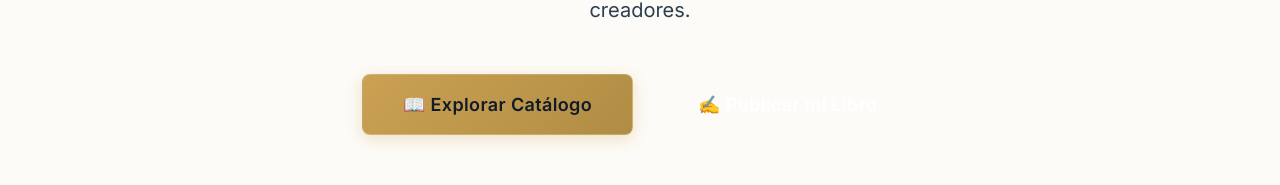
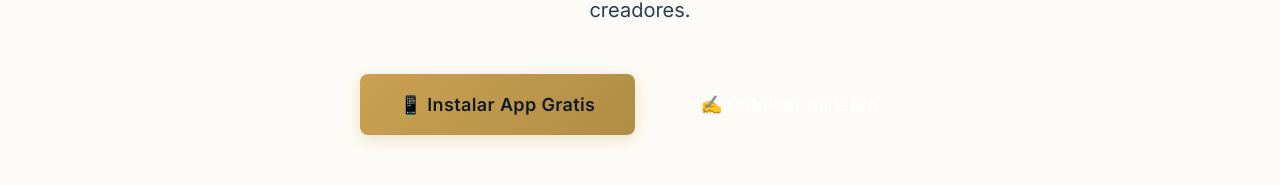
Before and after one commit to somosvetayvigor-boop/astrolabio-pwa, a Next.js app: page /landing in a window 1280 px wide. Shown: the part 591-776 px from the top of the page. Built offline with nearby package versions, Linux system fonts and the light colour scheme; no server answers; the database is empty.

Commit message:
Add manual PWA install button to landing page

```diff
--- a/src/app/landing/page.tsx
+++ b/src/app/landing/page.tsx
@@ -1,5 +1,6 @@
 import Link from "next/link";
 import { createClient } from '@/utils/supabase/server'
+import InstallButton from '@/components/InstallButton'
 import './landing.css'
 
 export const revalidate = 0; // Dynamic rendering for the home page
@@ -52,9 +53,7 @@ export default async function Home(props: { searchParams: Promise<{ q?: string,
           </p>
 
           <div style={{ display: 'flex', gap: '1.5rem', justifyContent: 'center', flexWrap: 'wrap' }} className="animate-fade-in animate-delay-2">
-            <Link href="https://app.astrolabiobooks.com" className="btn btn-primary" style={{ padding: '1rem 2.5rem', fontSize: '1.125rem' }}>
-              📖 Explorar Catálogo
-            </Link>
+            <InstallButton />
             <Link href="https://app.astrolabiobooks.com/dashboard" className="btn btn-secondary" style={{ padding: '1rem 2.5rem', fontSize: '1.125rem' }}>
               ✍️ Publicar mi Libro
             </Link>
--- /dev/null
+++ b/src/components/InstallButton.tsx
@@ -0,0 +1,81 @@
+'use client'
+
+import { useState, useEffect } from 'react'
+
+export default function InstallButton() {
+  const [deferredPrompt, setDeferredPrompt] = useState<any>(null)
+  const [isInstallable, setIsInstallable] = useState(false)
+  const [isInstalled, setIsInstalled] = useState(false)
+
+  useEffect(() => {
+    // Check if app is already installed
+    if (window.matchMedia('(display-mode: standalone)').matches || (window.navigator as any).standalone) {
+      setIsInstalled(true)
+    }
+
+    const handleBeforeInstallPrompt = (e: Event) => {
+      // Prevent the mini-infobar from appearing on mobile
+      e.preventDefault()
+      // Stash the event so it can be triggered later.
+      setDeferredPrompt(e)
+      setIsInstallable(true)
+    }
+
+    window.addEventListener('beforeinstallprompt', handleBeforeInstallPrompt)
+
+    // Listen for successful installation
+    window.addEventListener('appinstalled', () => {
+      setIsInstalled(true)
+      setIsInstallable(false)
+      setDeferredPrompt(null)
+    })
+
+    return () => {
+      window.removeEventListener('beforeinstallprompt', handleBeforeInstallPrompt)
+    }
+  }, [])
+
+  const handleInstallClick = async () => {
+    if (!deferredPrompt) {
+      // If prompt isn't available, redirect to the app directly
+      window.location.href = 'https://app.astrolabiobooks.com'
+      return
+    }
+
+    // Show the install prompt
+    deferredPrompt.prompt()
+
+    // Wait for the user to respond to the prompt
+    const { outcome } = await deferredPrompt.userChoice
+
+    if (outcome === 'accepted') {
+      console.log('User accepted the install prompt')
+    } else {
+      console.log('User dismissed the install prompt')
+    }
+
+    // We've used the prompt, and can't use it again, throw it away
+    setDeferredPrompt(null)
+    setIsInstallable(false)
+  }
+
+  // If already installed, the button just opens the app
+  if (isInstalled) {
+    return (
+      <a href="https://app.astrolabiobooks.com" className="btn btn-primary" style={{ padding: '1rem 2.5rem', fontSize: '1.125rem' }}>
+        📖 Abrir Aplicación
+      </a>
+    )
+  }
+
+  // If installable (or fallback to redirect), show install button
+  return (
+    <button
+      onClick={handleInstallClick}
+      className="btn btn-primary"
+      style={{ padding: '1rem 2.5rem', fontSize: '1.125rem', border: 'none', cursor: 'pointer' }}
+    >
+      📱 Instalar App Gratis
+    </button>
+  )
+}
```
